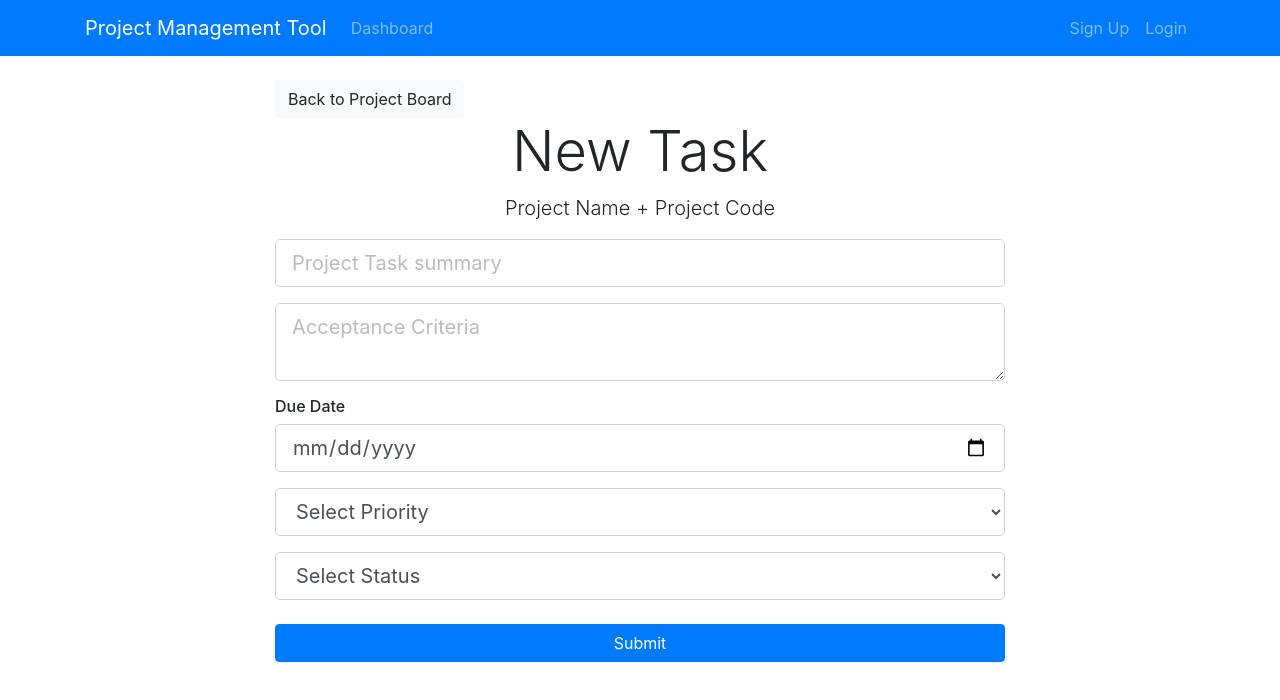
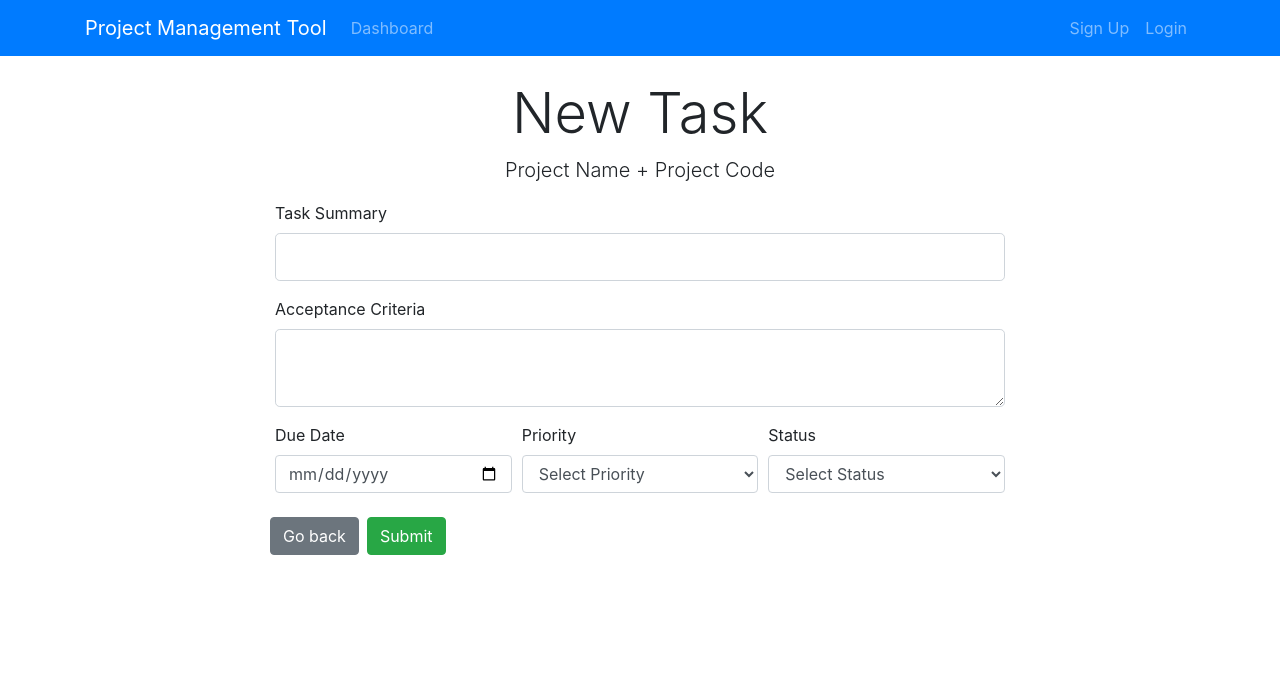
Before and after one commit to ergisgjergji/project-manager, a React (Create React App) app in the folder project-manager-react-client/: page /addProjectTask/1 in a window 1280 px wide. Shown: the top 700 px of the page. Built offline with nearby package versions, Linux system fonts and the light colour scheme.

Commit message:
Finished AddProjectTask+validation

```diff
--- a/project-manager-react-client/src/components/Project/CreateProjectButton.js
+++ b/project-manager-react-client/src/components/Project/CreateProjectButton.js
@@ -3,7 +3,7 @@ import { Link } from 'react-router-dom';
 
 const CreateProjectButton = () => {
     return (
-        <Link to="addProject" className="btn btn-lg btn-info">
+        <Link to="addProject" className="btn btn-lg btn-primary">
 		    Create a Project
 		</Link>
     )
--- a/project-manager-react-client/src/components/ProjectBoard/ProjectBoard.js
+++ b/project-manager-react-client/src/components/ProjectBoard/ProjectBoard.js
@@ -11,7 +11,7 @@ class ProjectBoard extends Component {
             <div className="container">
 
                 <Link to={`/addProjectTask/${code}`} className="btn btn-primary mb-3">
-                    <i className="fas fa-plus-circle"> Create Project Task</i>
+                    Create Project Task
                 </Link>
 
                 <br />
--- a/project-manager-react-client/src/components/ProjectBoard/ProjectTasks/AddProjectTask.js
+++ b/project-manager-react-client/src/components/ProjectBoard/ProjectTasks/AddProjectTask.js
@@ -1,43 +1,90 @@
 import React, { Component } from 'react';
 import { Link } from 'react-router-dom';
+import PropTypes from 'prop-types';
+import { connect } from 'react-redux';
+import { createProjectTask } from './../../../redux/actions/backlogActions';
+
+import classnames from 'classnames';
 
 class AddProjectTask extends Component {
 
-    render() {
+    constructor(props){
+        super(props);
 
         const { code } = this.props.match.params;
+        this.state = {
+            code,
+            summary: "",
+            acceptance_criteria: "",
+            status: "",
+            priority: 0,
+            due_date: null,
+            errors: {}
+        };
+        this.onChange = this.onChange.bind(this);
+        this.onSubmit = this.onSubmit.bind(this);
+    }
+
+    onChange = e => {
+        this.setState({ [e.target.name]: e.target.value });
+    }
+
+    onSubmit = e => {
+        e.preventDefault();
+        const { code, summary, acceptance_criteria, status, priority, due_date } = this.state;
+        const newTask = { code, summary, acceptance_criteria, status, priority, due_date };
+        this.props.createProjectTask(code, newTask, this.props.history);
+    }
+
+    componentWillReceiveProps (nextProps) {
+        if( this.state.errors != nextProps.errorStore)
+            this.setState({ errors: nextProps.errorStore });
+    }
+
+    render() {
+        const { code } = this.props.match.params;
+        const { summary, acceptance_criteria, status, priority, due_date, errors } = this.state;
 
         return (
-            <div class="add-PBI">
-                <div class="container">
-                    <div class="row">
+            <div className="add-PBI">
+                <div className="container">
+                    <div className="row">
+                        <div className="col-10 col-md-8 m-auto">
 
-                        <div class="col-md-8 m-auto">
+                            <h4 className="display-4 text-center">New Task</h4>
+                            <p className="lead text-center">Project Name + Project Code</p>
 
-                            <Link to={`/projectBoard/${code}`} class="btn btn-light">
-                                Back to Project Board
-                            </Link>
+                            <form onSubmit={this.onSubmit}>
+                                <div className="form-row">
 
-                            <h4 class="display-4 text-center">New Task</h4>
-                            <p class="lead text-center">Project Name + Project Code</p>
-
-                            <form>
-
-                                <div class="form-group">
-                                    <input type="text" class="form-control form-control-lg" name="summary" placeholder="Project Task summary" />
+                                    <div className="form-group col-md-12">
+                                        <label htmlFor="summary">Task Summary</label>
+                                        <input type="text" id="summary" name="summary"
+                                            className={classnames("form-control form-control-lg ", {"is-invalid": errors.summary})}
+                                            value={summary} onChange={this.onChange} />
+                                        {
+                                            errors.summary ?
+                                                (<div className="invalid-feedback"> { errors.summary } </div>) : null
+                                        }
                                     </div>
 
-                                <div class="form-group">
-                                    <textarea class="form-control form-control-lg" placeholder="Acceptance Criteria" name="acceptanceCriteria"></textarea>
+                                    <div className="form-group col-md-12">
+                                        <label htmlFor="acceptance_criteria">Acceptance Criteria</label>
+                                        <textarea id="acceptance_criteria" name="acceptance_criteria"
+                                            className="form-control form-control-lg"
+                                            value={acceptance_criteria} onChange={this.onChange} />
                                     </div>
 
-                                <h6>Due Date</h6>
-                                <div class="form-group">
-                                    <input type="date" class="form-control form-control-lg" name="dueDate" />
+                                    <div className="form-group col-md-4">
+                                        <label htmlFor="due_date">Due Date</label>
+                                        <input type="date" id="due_date" name="due_date"
+                                            className="form-control form-control-md"
+                                            value={due_date} onChange={this.onChange} />
                                     </div>
 
-                                <div class="form-group">
-                                    <select class="form-control form-control-lg" name="priority">
+                                    <div className="form-group col-md-4">
+                                        <label htmlFor="priority">Priority</label>
+                                        <select name="priority" className="form-control form-control-md" value={priority} onChange={this.onChange}>
                                             <option value={0}>Select Priority</option>
                                             <option value={1}>High</option>
                                             <option value={2}>Medium</option>
@@ -45,8 +92,9 @@ class AddProjectTask extends Component {
                                         </select>
                                     </div>
 
-                                <div class="form-group">
-                                    <select class="form-control form-control-lg" name="status">
+                                    <div className="form-group col-md-4">
+                                        <label htmlFor="status">Status</label>
+                                        <select name="status" className="form-control form-control-md" value={status} onChange={this.onChange}>
                                             <option value="">Select Status</option>
                                             <option value="TO_DO">TO DO</option>
                                             <option value="IN_PROGRESS">IN PROGRESS</option>
@@ -54,11 +102,16 @@ class AddProjectTask extends Component {
                                         </select>
                                     </div>
 
-                                <input type="submit" class="btn btn-primary btn-block mt-4" />
+                                    <Link to={`/projectBoard/${code}`} className="btn btn-md btn-secondary mt-2 mr-2">
+                                        Go back
+                                    </Link>
+
+                                    <input type="submit" className="btn btn-md btn-success mt-2"/>
+
+                                </div>
                             </form>
 
                         </div>
-
                     </div>
                 </div>
             </div>
@@ -66,4 +119,13 @@ class AddProjectTask extends Component {
     }
 }
 
-export default AddProjectTask;
+AddProjectTask.propTypes = {
+    createProjectTask: PropTypes.func.isRequired,
+    errorStore: PropTypes.object.isRequired
+};
+
+const mapStateToProps = state => ({
+    errorStore: state.errorStore
+});
+
+export default connect(mapStateToProps, { createProjectTask })(AddProjectTask);
--- /dev/null
+++ b/project-manager-react-client/src/redux/actions/backlogActions.js
@@ -0,0 +1,16 @@
+import axios from 'axios';
+import { GET_ERRORS } from './types';
+import { clearErrors } from './errorActions';
+
+export const createProjectTask = (code, project_task, history) => dispatch => {
+
+    axios.post(`/api/backlog/${code}`, project_task)
+        .then(res => {
+            history.push(`/projectBoard/${code}`);
+            dispatch(clearErrors());
+        })
+        .catch(err => dispatch({
+            type: GET_ERRORS,
+            payload: err.response.data
+        }));
+}
```
Also changed, not shown: 1 other file (tests, documents, lock files or other folders). Lines whose indentation alone changed are shown as unchanged.
